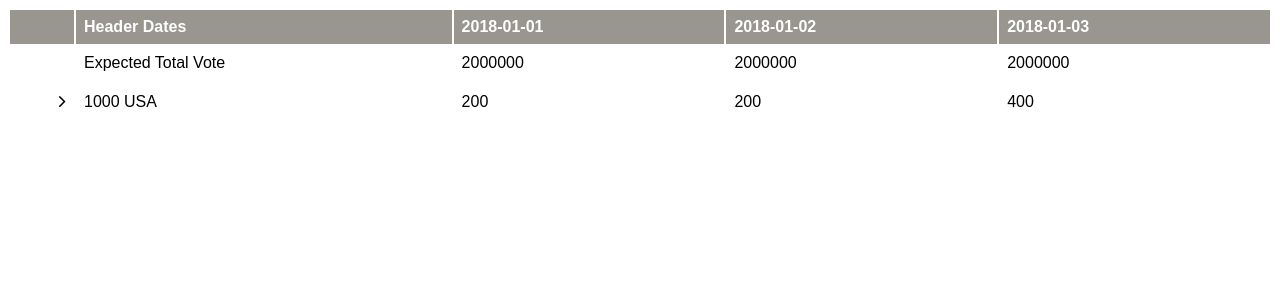
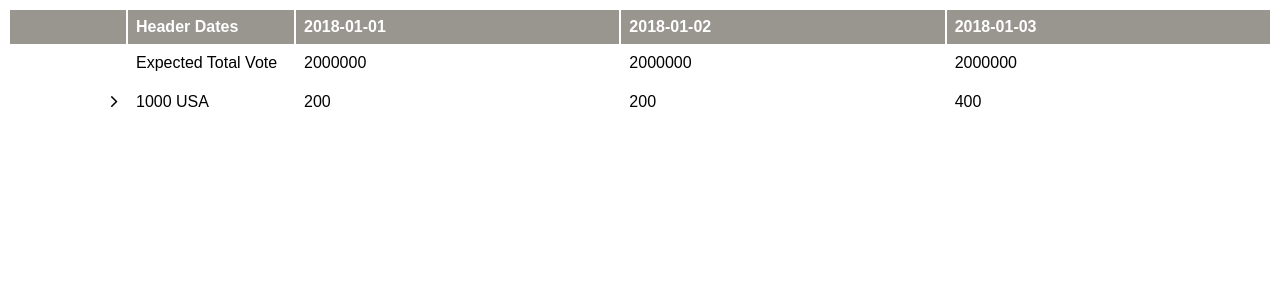
Before and after one commit to helouinkhir/expanded-table, an Angular app: page / in a window 1280 px wide. Shown: the top 300 px of the page. Built offline with nearby package versions, Linux system fonts and the light colour scheme.

Commit message:
fix sticky header and left columns

```diff
--- a/src/app/app.component.css
+++ b/src/app/app.component.css
@@ -19,4 +19,23 @@ td, th {
 th {
   background-color:#999690;
   color:#fff;
+  position: sticky;
+  top: 0;
 }
+.sticky-col {
+  position: -webkit-sticky;
+  position: sticky;
+}
+.first-col {
+  width: 100px;
+  min-width: 100px;
+  max-width: 100px;
+  left: 0px;
+}
+
+.second-col {
+  width: 150px;
+  min-width: 150px;
+  max-width: 150px;
+  left: 100px;
+}
--- a/src/app/app.component.html
+++ b/src/app/app.component.html
@@ -1,28 +1,30 @@
 <table *ngIf="data">
+  <thead>
   <tr>
-    <th style="width: 3rem"></th>
-    <th style="width: 30%">Header Dates</th>
+    <th class="sticky-col first-col"></th>
+    <th class="sticky-col second-col">Header Dates</th>
     <th  *ngFor="let ev of data.expectedVoteValues">{{ev.date}}</th>
   </tr>
+</thead>
   <tr>
-  <td style="width: 3rem"></td>
-  <td  style="width: 30%">
+  <td style="width: 3rem" class="sticky-col first-col"></td>
+  <td  class="sticky-col second-col">
       Expected Total Vote
   </td>
   <td class="center" *ngFor="let ev of data.expectedVoteValues">{{ev.count}}</td>
   </tr>
 <ng-container  *ngFor="let row of rowData; index as i">
   <tr>
-    <td><span class="expanded" (click)="expand[i]=!expand[i]"><i class='fa' [ngClass]="{'fa-angle-right':!expand[i] ,'fa-angle-down':expand[i]}"></i></span></td>
-    <td  style="width: 30%">{{row.name}}</td>
+    <td class="sticky-col first-col"><span class="expanded" (click)="expand[i]=!expand[i]"><i class='fa' [ngClass]="{'fa-angle-right':!expand[i] ,'fa-angle-down':expand[i]}"></i></span></td>
+    <td class="sticky-col second-col" >{{row.name}}</td>
     <td *ngFor="let vote of row.votes">{{vote}}</td>
   </tr>
   <tr *ngIf="expand[i]">
     <td [attr.colspan]="data.expectedVoteValues.length+2" class="expand">
       <table>
         <tr  *ngFor="let state of row.states">
-          <td style="width: 3rem"></td>
-          <td  style="width: 30%">{{state.name}}</td>
+          <td class="sticky-col first-col" style="width: 3rem"></td>
+          <td class="sticky-col second-col" >{{state.name}}</td>
           <td  *ngFor="let vote of state.votes">{{vote}}</td>
 
         </tr>
--- a/src/app/app.module.ts
+++ b/src/app/app.module.ts
@@ -2,6 +2,7 @@ import { BrowserModule } from '@angular/platform-browser';
 import { NgModule } from '@angular/core';
 import { HttpClientModule } from '@angular/common/http';
 import { AppComponent } from './app.component';
+import { MatSliderModule } from '@angular/material/slider';
 
 @NgModule({
   declarations: [
@@ -9,7 +10,8 @@ import { AppComponent } from './app.component';
   ],
   imports: [
     BrowserModule,
-    HttpClientModule
+    HttpClientModule,
+    MatSliderModule
   ],
   providers: [],
   bootstrap: [AppComponent]
```
Also changed, not shown: package.json (+5 -7 lines), 1 other file (tests, documents, lock files or other folders).
